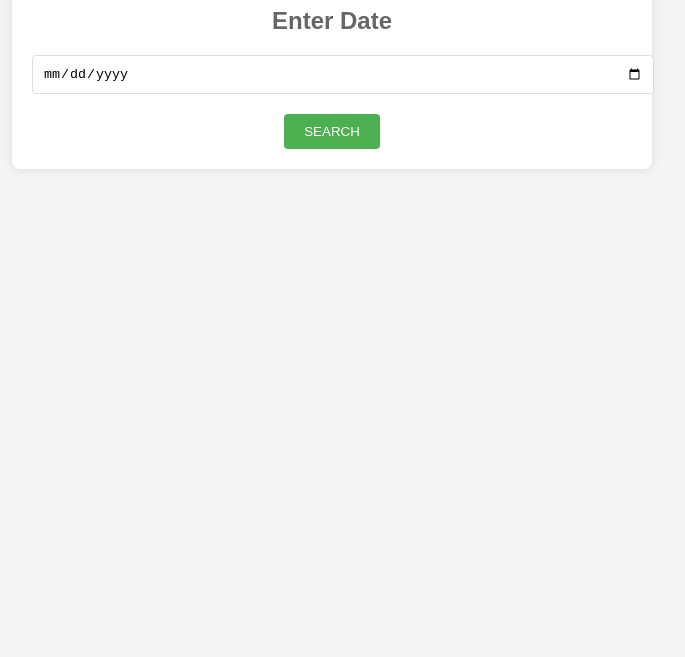
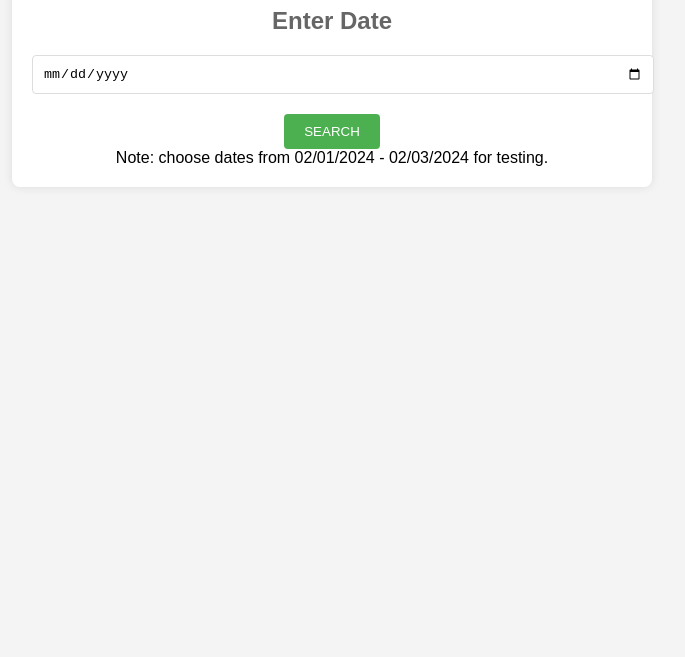
Before and after one commit to marleyabo/NKDB, a plain HTML site: page index.html in a window 1280 px wide. Shown: the part 143-800 px from the top of the page, without its empty margins (308-993 px from the left). Drawn offline with Linux system fonts and the light colour scheme.

Commit message:
Update index.html

```diff
--- a/index.html
+++ b/index.html
@@ -81,6 +81,7 @@
         <input type="date" id="date" name="dateString" required>
         <button type="button" onclick="formatAndSubmit()">SEARCH</button>
     </form>
+    Note: choose dates from 02/01/2024 - 02/03/2024 for testing.
 
 </div>
 
```
